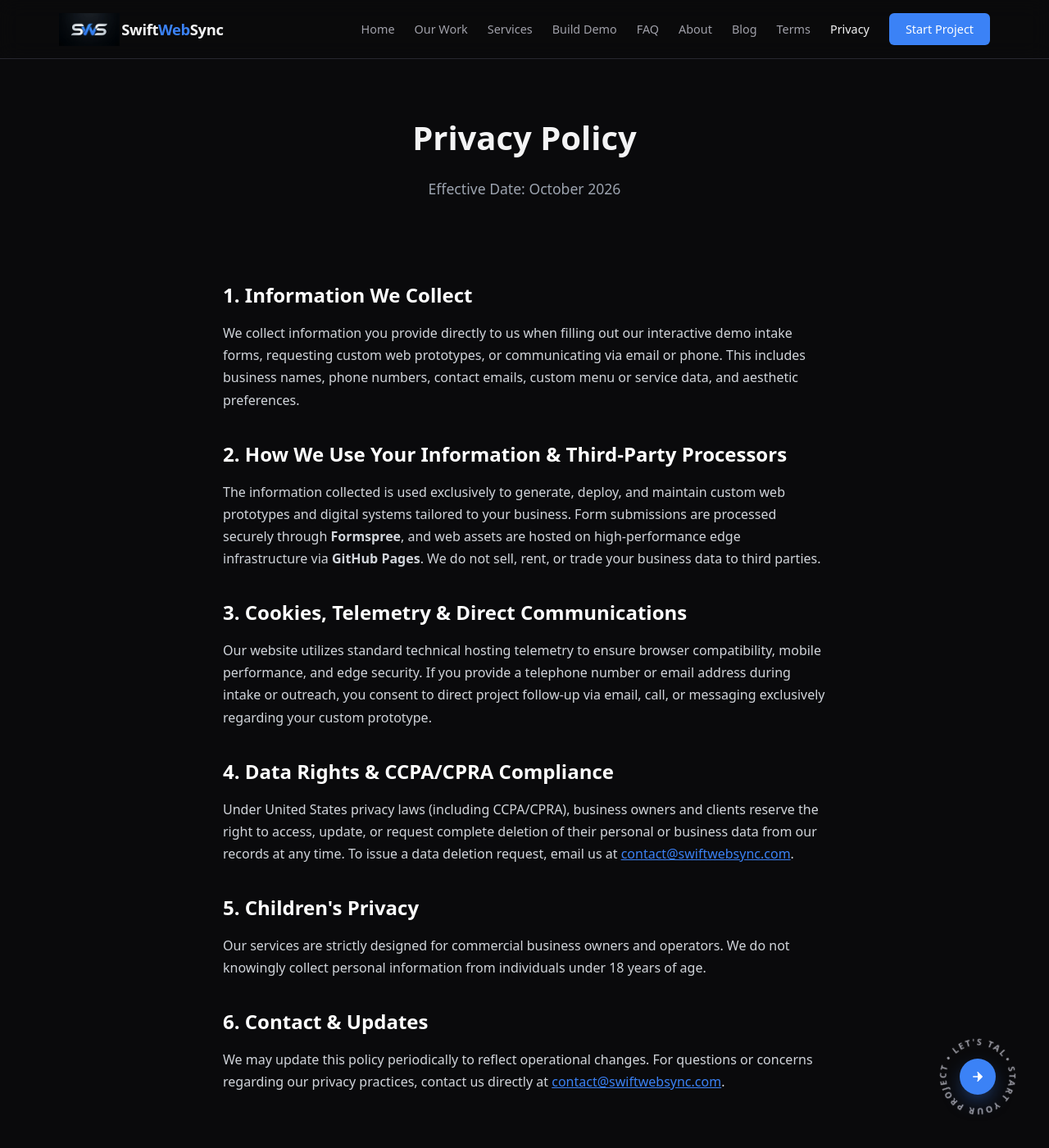
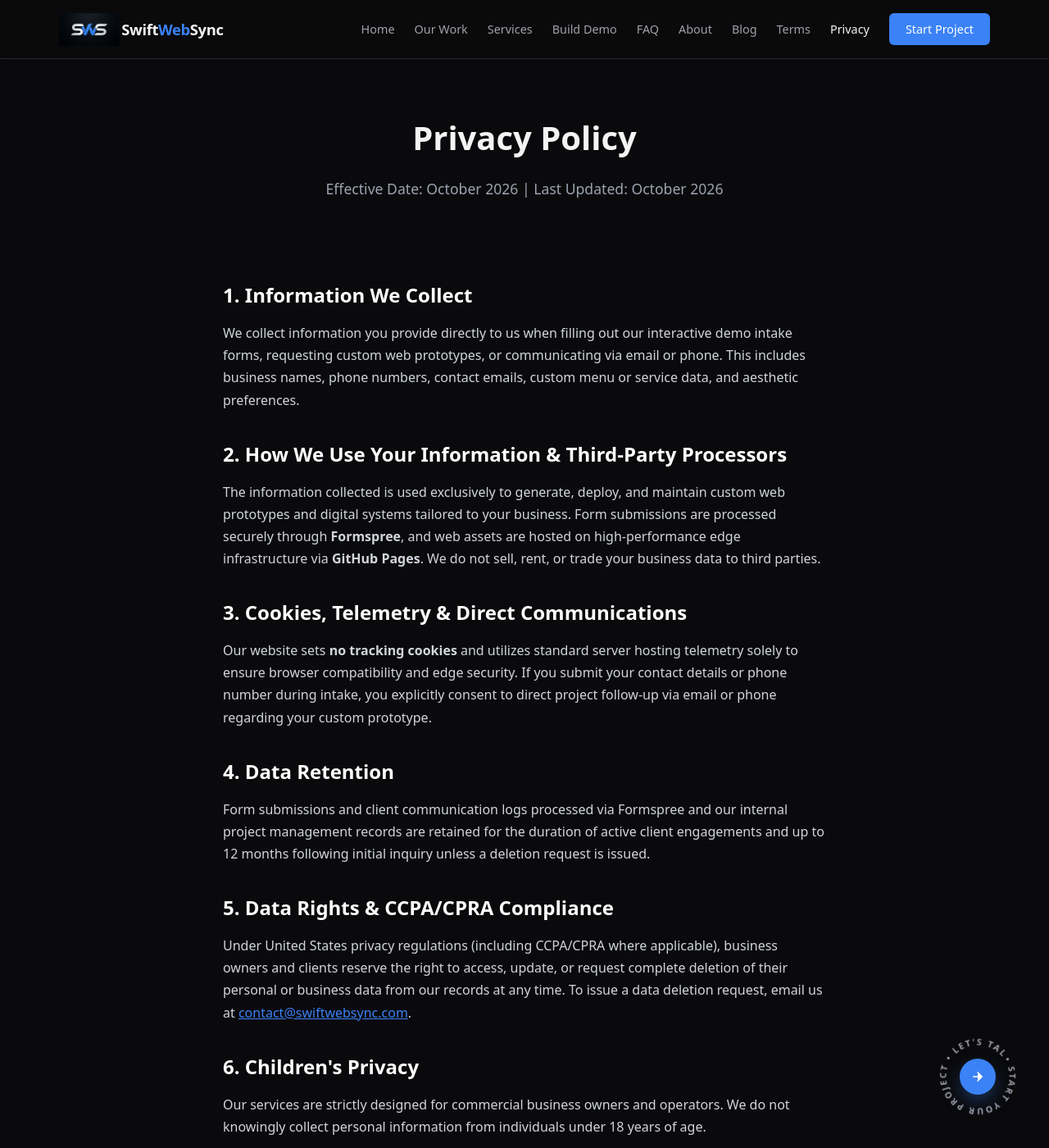
Before and after one commit to Khisal786/SwiftWebSync, a Jekyll site: the page built from privacy/index.html, in a window 1280 px wide and 1400 px high. Shown: the whole window at 82% size. Built offline with Jekyll 4.4.1, drawn with Linux system fonts in a browser that asks for light colours.

Commit message:
Revise privacy policy with cookie disclosure
Updated privacy policy to include cookie disclosure and clarify data retention practices.

```diff
--- a/privacy/index.html
+++ b/privacy/index.html
@@ -1,13 +1,14 @@
 ---
 layout: default
 title: Privacy Policy | Swift Web Sync
-description: Comprehensive privacy policy and data handling practices for Swift Web Sync web development and managed hosting services.
+description: Comprehensive privacy policy, cookie disclosure, and data handling practices for Swift Web Sync web development and managed hosting services.
+canonical_url: "https://www.swiftwebsync.com/privacy/"
 ---
 
 <section class="page-header" style="padding: 4rem 1rem 2rem; text-align: center;">
   <div class="container" style="max-width: 800px; margin: 0 auto;">
     <h1 style="font-size: 2.5rem; font-weight: 800; margin-bottom: 1rem;">Privacy Policy</h1>
-    <p style="color: var(--text-muted, #9ca3af); font-size: 1.1rem;">Effective Date: October 2026</p>
+    <p style="color: var(--text-muted, #9ca3af); font-size: 1.1rem;">Effective Date: October 2026 | Last Updated: October 2026</p>
   </div>
 </section>
 
@@ -21,15 +22,18 @@ description: Comprehensive privacy policy and data handling practices for Swift
     <p>The information collected is used exclusively to generate, deploy, and maintain custom web prototypes and digital systems tailored to your business. Form submissions are processed securely through <strong>Formspree</strong>, and web assets are hosted on high-performance edge infrastructure via <strong>GitHub Pages</strong>. We do not sell, rent, or trade your business data to third parties.</p>
 
     <h2 style="font-size: 1.5rem; margin-top: 2rem; margin-bottom: 0.75rem; color: var(--heading-color, #ffffff);">3. Cookies, Telemetry & Direct Communications</h2>
-    <p>Our website utilizes standard technical hosting telemetry to ensure browser compatibility, mobile performance, and edge security. If you provide a telephone number or email address during intake or outreach, you consent to direct project follow-up via email, call, or messaging exclusively regarding your custom prototype.</p>
+    <p>Our website sets <strong>no tracking cookies</strong> and utilizes standard server hosting telemetry solely to ensure browser compatibility and edge security. If you submit your contact details or phone number during intake, you explicitly consent to direct project follow-up via email or phone regarding your custom prototype.</p>
 
-    <h2 style="font-size: 1.5rem; margin-top: 2rem; margin-bottom: 0.75rem; color: var(--heading-color, #ffffff);">4. Data Rights & CCPA/CPRA Compliance</h2>
-    <p>Under United States privacy laws (including CCPA/CPRA), business owners and clients reserve the right to access, update, or request complete deletion of their personal or business data from our records at any time. To issue a data deletion request, email us at <a href="mailto:contact@swiftwebsync.com" style="color: var(--accent-color, #3b82f6); text-decoration: underline;">contact@swiftwebsync.com</a>.</p>
+    <h2 style="font-size: 1.5rem; margin-top: 2rem; margin-bottom: 0.75rem; color: var(--heading-color, #ffffff);">4. Data Retention</h2>
+    <p>Form submissions and client communication logs processed via Formspree and our internal project management records are retained for the duration of active client engagements and up to 12 months following initial inquiry unless a deletion request is issued.</p>
 
-    <h2 style="font-size: 1.5rem; margin-top: 2rem; margin-bottom: 0.75rem; color: var(--heading-color, #ffffff);">5. Children's Privacy</h2>
+    <h2 style="font-size: 1.5rem; margin-top: 2rem; margin-bottom: 0.75rem; color: var(--heading-color, #ffffff);">5. Data Rights & CCPA/CPRA Compliance</h2>
+    <p>Under United States privacy regulations (including CCPA/CPRA where applicable), business owners and clients reserve the right to access, update, or request complete deletion of their personal or business data from our records at any time. To issue a data deletion request, email us at <a href="mailto:contact@swiftwebsync.com" style="color: var(--accent-color, #3b82f6); text-decoration: underline;">contact@swiftwebsync.com</a>.</p>
+
+    <h2 style="font-size: 1.5rem; margin-top: 2rem; margin-bottom: 0.75rem; color: var(--heading-color, #ffffff);">6. Children's Privacy</h2>
     <p>Our services are strictly designed for commercial business owners and operators. We do not knowingly collect personal information from individuals under 18 years of age.</p>
 
-    <h2 style="font-size: 1.5rem; margin-top: 2rem; margin-bottom: 0.75rem; color: var(--heading-color, #ffffff);">6. Contact & Updates</h2>
+    <h2 style="font-size: 1.5rem; margin-top: 2rem; margin-bottom: 0.75rem; color: var(--heading-color, #ffffff);">7. Contact & Updates</h2>
     <p>We may update this policy periodically to reflect operational changes. For questions or concerns regarding our privacy practices, contact us directly at <a href="mailto:contact@swiftwebsync.com" style="color: var(--accent-color, #3b82f6); text-decoration: underline;">contact@swiftwebsync.com</a>.</p>
 
   </div>
```
